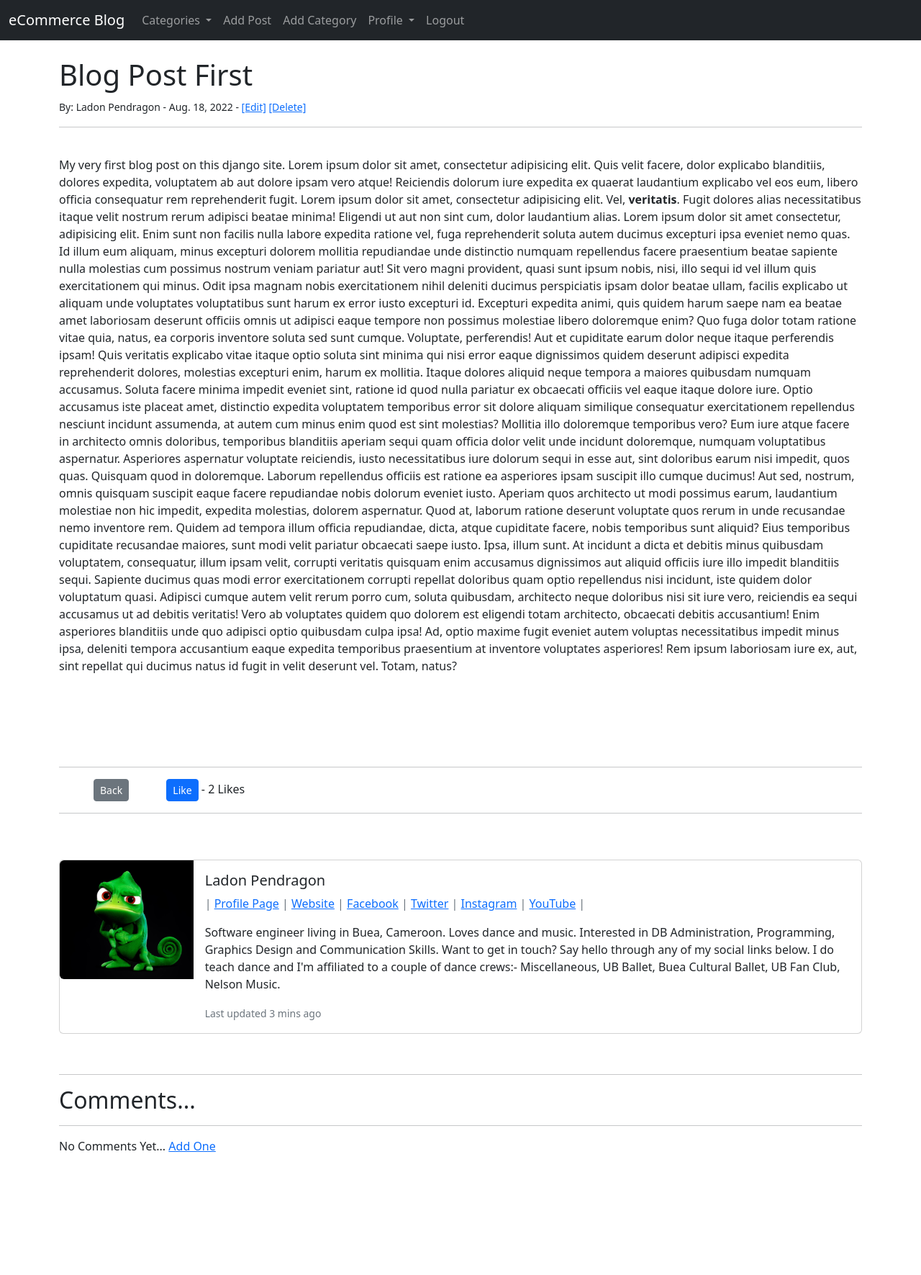
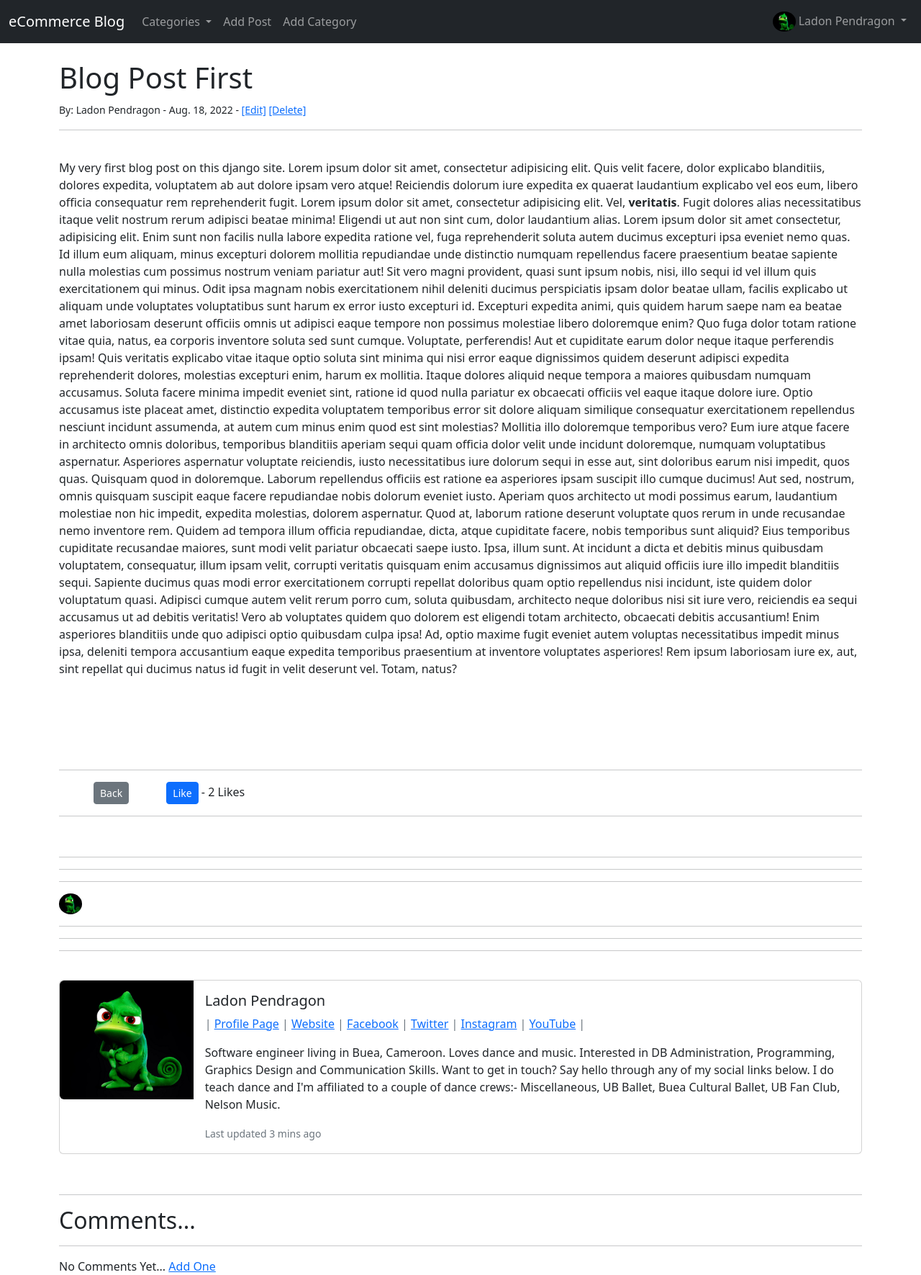
Before and after one commit to IsidoreDelpierro/ecommerceblog, a Django app: page /article/1 in a window 1280 px wide. Shown: the whole page at 72% size. Before the commit the page ends 1600 px from the top, so only its background shows below. Run offline with Django 4.2, Linux system fonts and the light colour scheme; a user stored in the database is signed in; data comes from the database, SQL or seed files in the repository; both versions use the stored data as it was after the commit; some libraries are stand-ins or nearby versions.

Commit message:
Add Blog User Name To Navbar
----------------------------

1) Use bootstrap classes (navbar-nav ml-auto) to move an element on
navbar to the right.

2) Populate with user's first and last names.

3) Move Logout link into the Profile dropdown.

4) Move "Add Category" into Categories dropdown menu.

5) User dropdown-menu-right to format dropdown entries for Profile.

```diff
--- a/blog/templates/blog/article_details.html
+++ b/blog/templates/blog/article_details.html
@@ -45,7 +45,19 @@
         - {{total_likes}} Likes
     </form>
 
-    <hr><br>
+    <hr><br>      <hr><hr><hr>
+
+
+    <div class="col-md-12" style="width: 2rem;">
+      {% if post.author.profile.profile_pic %}
+        <img src="{{post.author.profile.profile_pic.url}}" class="img-fluid rounded-circle" alt="Profile Pic">
+      {% else %}
+        <img src="{% static 'blog/images/default_profile_pic.png' %}" alt="Default Profile Pic" class="card-img img-fluid rounded-circle">
+      {% endif %}
+    </div>
+
+
+    <hr><hr><hr>
 
 
 <br>
--- a/blog/templates/blog/navbar.html
+++ b/blog/templates/blog/navbar.html
@@ -1,3 +1,4 @@
+{% load static %}
 <nav class="navbar navbar-expand-lg navbar-dark bg-dark">
     <div class="container-fluid">
       <a class="navbar-brand" href="{% url 'home' %}">eCommerce Blog</a>
@@ -18,6 +19,8 @@
                 {% for category in cat_menu %}
                     <a class="dropdown-item" href="{% url 'category' category|slugify %}">{{category}}</a>
                 {% endfor %}
+                <li><hr class="dropdown-divider"></li>
+                <a class="dropdown-item" href="{% url 'add_category' %}">Add Category</a>
               </ul>
             </li>
             {% else %}
@@ -32,23 +35,6 @@
             <li class="nav-item">
               <a class="nav-link" href="{% url 'add_category' %}">Add Category</a>
             </li>
-            <li class="nav-item dropdown">
-              <a class="nav-link dropdown-toggle" href="#" role="button" data-bs-toggle="dropdown" aria-expanded="false">
-                Profile
-              </a>
-              <ul class="dropdown-menu">
-                <li><a class="dropdown-item" href="{% url 'edit_profile' %}">Edit Settings</a></li>
-                {% if user.profile.id %}
-                  <li><a class="dropdown-item" href="{% url 'edit_profile_page' user.profile.id %}">Edit Profile Page</a></li>
-                  <li><a class="dropdown-item" href="{% url 'show_profile_page' user.profile.id %}">Show Profile Page</a></li>
-                {% else %}
-                  <li><a class="dropdown-item" href="{% url 'create_profile_page' %}">Create Profile Page</a></li>
-                {% endif %}
-              </ul>
-            </li>
-            <li class="nav-item">
-              <a class="nav-link" href="{% url 'logout' %}">Logout</a>
-            </li>
           {% else %}
             <li class="nav-item">
               <a class="nav-link" href="{% url 'register' %}">Register</a>
@@ -58,6 +44,31 @@
             </li>
           {% endif %}
         </ul>
+        {% if user.is_authenticated %}
+          <ul class="navbar-nav ml-auto">
+            <li class="nav-item dropdown">
+              <a class="nav-link dropdown-toggle" href="#" role="button" data-bs-toggle="dropdown" aria-expanded="false">
+                {% if post.author.profile.profile_pic %}
+                  <img src="{{post.author.profile.profile_pic.url}}" class="rounded-circle" alt="Profile Pic" style="width: 2rem;">
+                {% else %}
+                  <img src="{% static 'blog/images/default_profile_pic.png' %}" alt="Default Profile Pic" class="rounded-circle" style="width: 2rem;">
+                {% endif %}
+              {{user.first_name}}
+              {{user.last_name}}
+              </a>
+              <ul class="dropdown-menu dropdown-menu-right">
+                <li><a class="dropdown-item" href="{% url 'edit_profile' %}">Edit Settings</a></li>
+                {% if user.profile.id %}
+                  <li><a class="dropdown-item" href="{% url 'edit_profile_page' user.profile.id %}">Edit Profile Page</a></li>
+                  <li><a class="dropdown-item" href="{% url 'show_profile_page' user.profile.id %}">Show Profile Page</a></li>
+                {% else %}
+                  <li><a class="dropdown-item" href="{% url 'create_profile_page' %}">Create Profile Page</a></li>
+                {% endif %}
+                <a class="dropdown-item" href="{% url 'logout' %}">Logout</a>
+              </ul>
+            </li>
+          </ul>
+        {% endif %}
       </div>
     </div>
   </nav>
```
Also changed, not shown: db.sqlite3.
